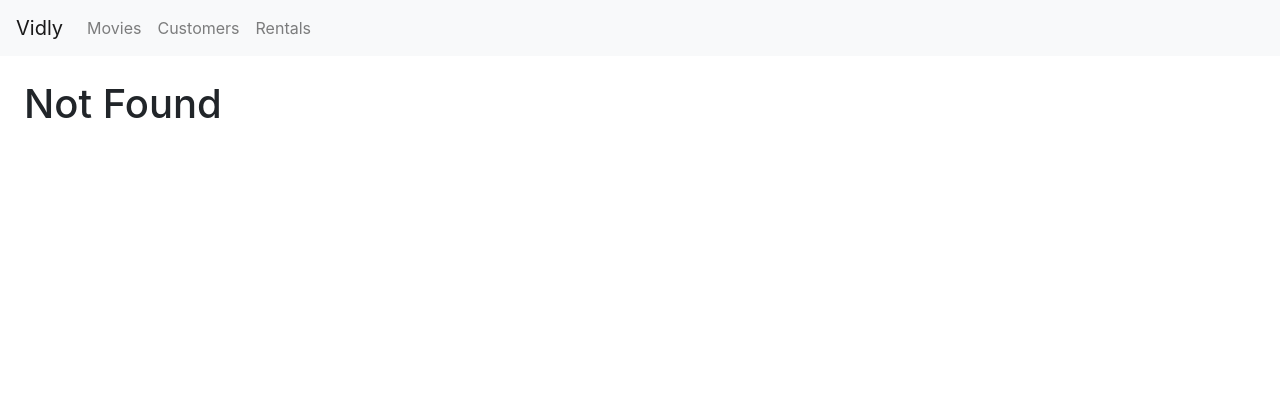
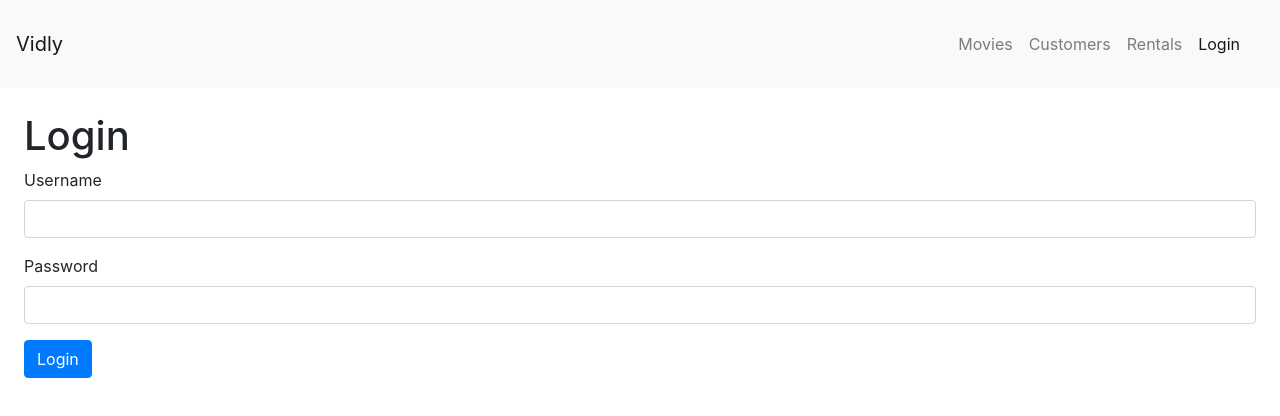
Before and after one commit to StiliyanDyankov/vidly-react, a React (Create React App) app in the folder vidly/: page /login in a window 1280 px wide. Before the commit this address led to /not-found. Shown: the top 416 px of the page. Built offline with nearby package versions, Linux system fonts and the light colour scheme; the HTML template or start-up script is replaced by a standard one.

Commit message:
Adding my simple form error handling

```diff
--- a/vidly/src/App.js
+++ b/vidly/src/App.js
@@ -7,6 +7,7 @@ import Rentals from "./components/rentals";
 import NotFound from "./components/notFound";
 import NavBar from "./components/navBar";
 import MovieForm from './components/movieForm';
+import LoginForm from './components/loginForm';
 
 function App() {
     return (
@@ -15,6 +16,7 @@ function App() {
             <div className="m-4">
                 <Switch>
                     <Route path='/movies/:id' component={MovieForm}/>
+                    <Route path='/login' component={LoginForm}/>
                     <Route path="/movies" component={Movies} />
                     <Route path="/customers" component={Customers} />
                     <Route path="/rentals" component={Rentals} />
--- /dev/null
+++ b/vidly/src/components/common/input.jsx
@@ -0,0 +1,20 @@
+import React from "react";
+
+const Input = ({name, label, value, onChange, errorCase}) => {
+    return (
+        <div className="form-group">
+            <label htmlFor={name}>{label}</label>
+            <input
+                value={value}
+                onChange={onChange}
+                name={name}
+                id={name}
+                type="text"
+                className="form-control"
+            />
+            <small className={errorCase[name]===''?'d-none text-danger fst-italic':'d-block text-danger fst-italic'}>{errorCase[name]}</small>
+        </div>
+    );
+};
+
+export default Input;
--- /dev/null
+++ b/vidly/src/components/loginForm.jsx
@@ -0,0 +1,64 @@
+import React, { Component } from "react";
+import Input from "./common/input";
+
+class LoginForm extends Component {
+    state = {
+        account: { username: "", password: "" },
+        errors: {},
+    };
+
+    validate = () => {
+        const errors = {};
+
+        const { account } = this.state;
+        if (account.username.trim() === "")
+            errors.username = "username is required";
+        if (account.password.trim() === "")
+            errors.password = "password is required";
+
+        return Object.keys(errors).length === 0 ? null : errors;
+    };
+
+    handleSubmit = (e) => {
+        e.preventDefault();
+        const errors = this.validate();
+        console.log({ errors });
+        this.setState({ errors });
+        if (errors) return;
+    };
+
+    handleChange = ({ currentTarget: input }) => {
+        const account = { ...this.state.account };
+        account[input.id] = input.value;
+        this.setState({ account });
+    };
+
+    render() {
+        const { account, errors } = this.state;
+
+        return (
+            <div>
+                <h1>Login</h1>
+                <form onSubmit={this.handleSubmit}>
+                    <Input
+                        name="username"
+                        label="Username"
+                        value={account.username}
+                        onChange={this.handleChange}
+                        errorCase={errors}
+                        />
+                    <Input
+                        name="password"
+                        label="Password"
+                        value={account.password}
+                        onChange={this.handleChange}
+                        errorCase={errors}
+                    />
+                    <button className="btn btn-primary">Login</button>
+                </form>
+            </div>
+        );
+    }
+}
+
+export default LoginForm;
--- a/vidly/src/components/navBar.jsx
+++ b/vidly/src/components/navBar.jsx
@@ -3,37 +3,31 @@ import {NavLink, Link} from 'react-router-dom';
 
 const NavBar = () => {
     return (
-        <nav className="navbar navbar-expand-lg navbar-light bg-light">
+        <nav className="navbar navbar-light bg-light">
             <Link className="navbar-brand" to="/">
                 Vidly
             </Link>
-            <button
-                className="navbar-toggler"
-                type="button"
-                data-toggle="collapse"
-                data-target="#navbarSupportedContent"
-                aria-controls="navbarSupportedContent"
-                aria-expanded="false"
-                aria-label="Toggle navigation"
-            >
-                <span className="navbar-toggler-icon"></span>
-            </button>
 
-            <div className="collapse navbar-collapse" id="navbarSupportedContent">
-                <ul className="navbar-nav mr-auto">
-                    <li className="nav-item">
+            <div className="navbar" id="navbarSupportedContent">
+                <ul className="navbar-nav flex-row justify-content-start">
+                    <li className="nav-item p-2">
                         <NavLink className="nav-link" to="/movies">
                             Movies
                         </NavLink>
                     </li>
-                    <li className="nav-item">
+                    <li className="nav-item p-2">
                         <NavLink className="nav-link" to="/customers">
                             Customers
                         </NavLink>
                     </li>
-                    <li className="nav-item">
+                    <li className="nav-item p-2">
                         <NavLink className="nav-link" to="/rentals">
                             Rentals
+                        </NavLink>
+                    </li>
+                    <li className="nav-item p-2">
+                        <NavLink className="nav-link" to="/login">
+                            Login
                         </NavLink>
                     </li>
                 </ul>
```
